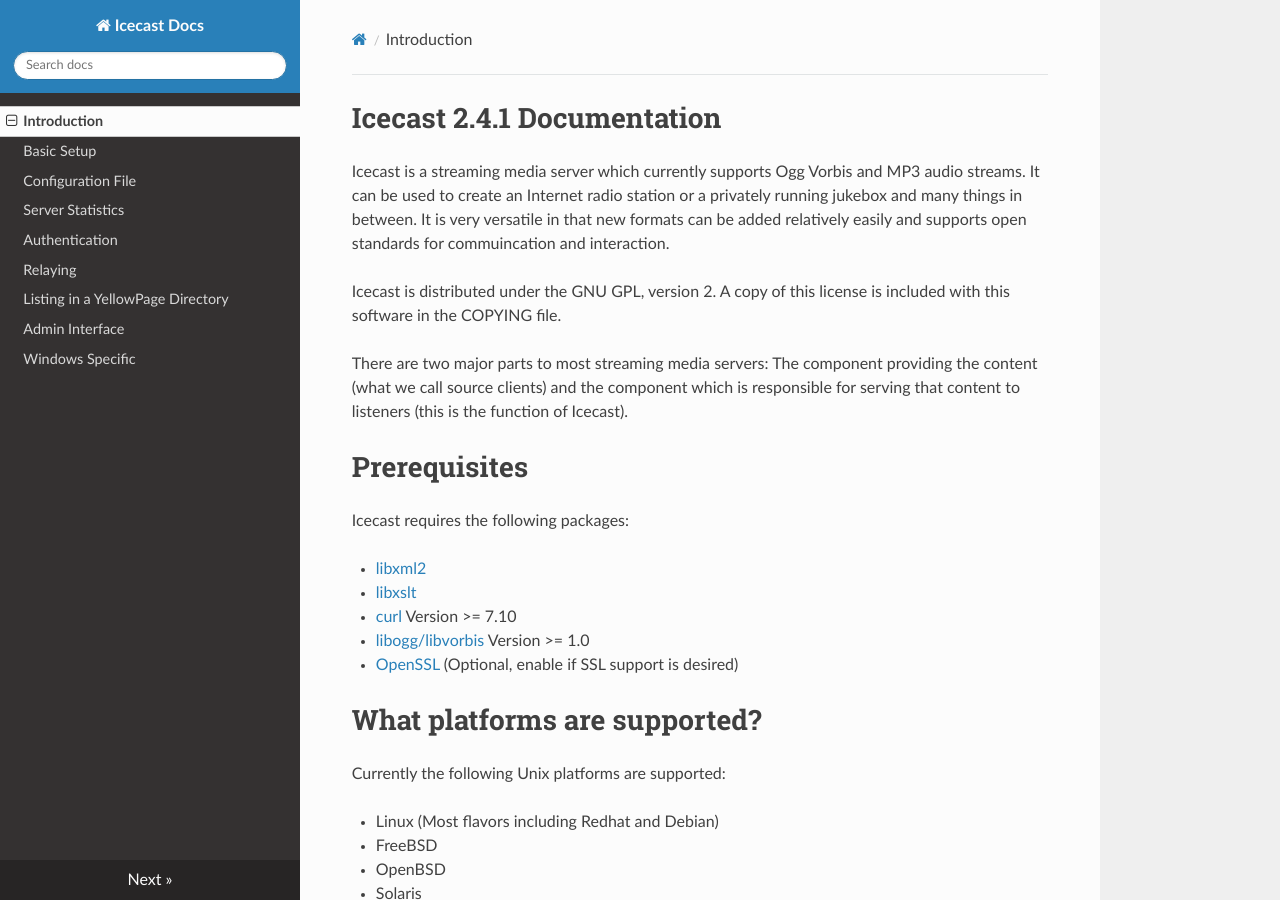
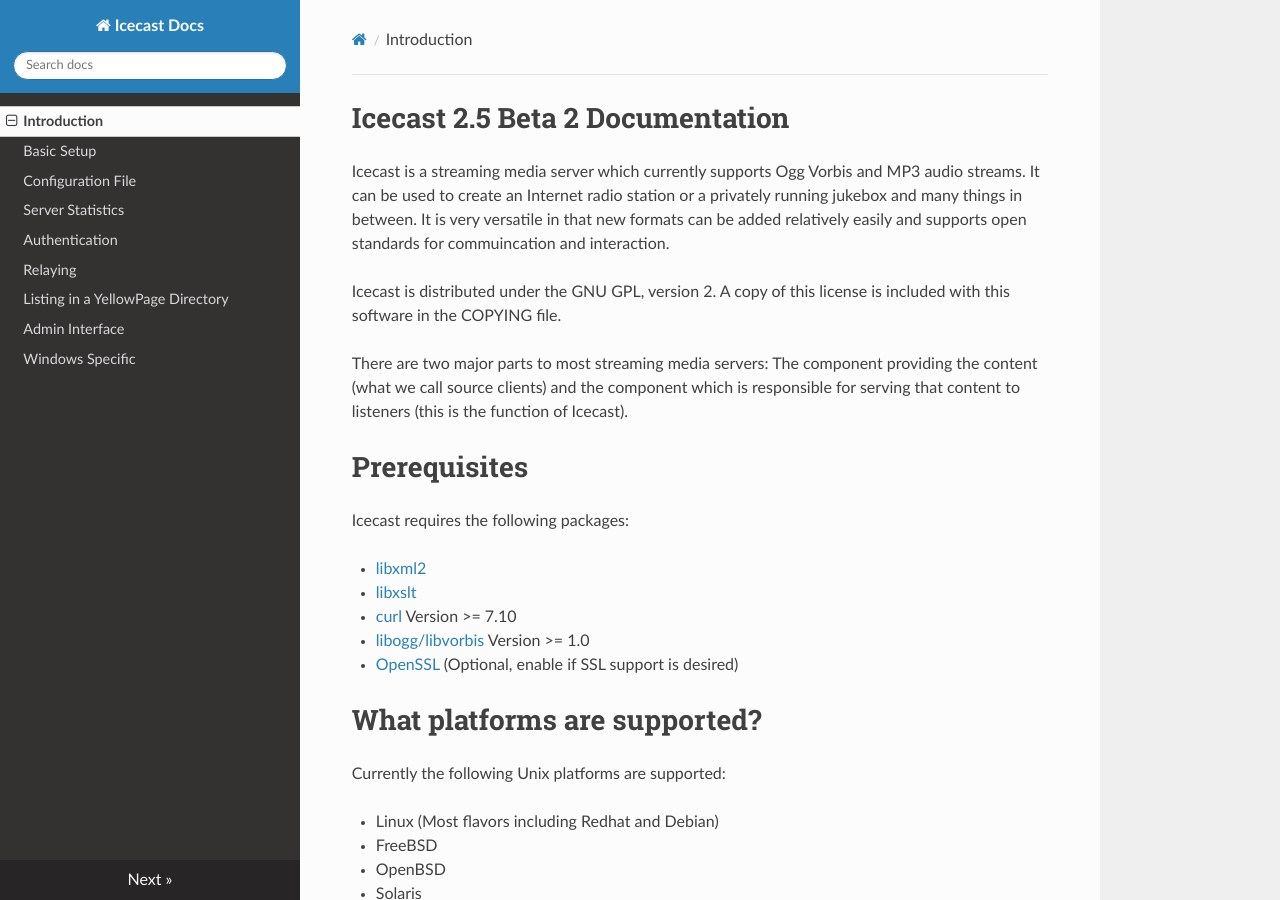
Before and after one commit to barionleg/Xipho, an MkDocs documentation site: the page built from docs/index.md, in a window 1280 px wide and 900 px high. Built offline with MkDocs 1.6.1, drawn with Linux system fonts in a browser that asks for light colours; nearby versions of some CDN libraries; old or Windows-style settings are respelled for this version of MkDocs.

Commit message:
Bump version

```diff
--- a/docs/index.md
+++ b/docs/index.md
@@ -1,4 +1,4 @@
-# Icecast 2.4.1 Documentation
+# Icecast 2.5 Beta 2 Documentation
 
 Icecast is a streaming media server which currently supports Ogg Vorbis and MP3 audio streams.
 It can be used to create an Internet radio station or a privately running jukebox and many
```
